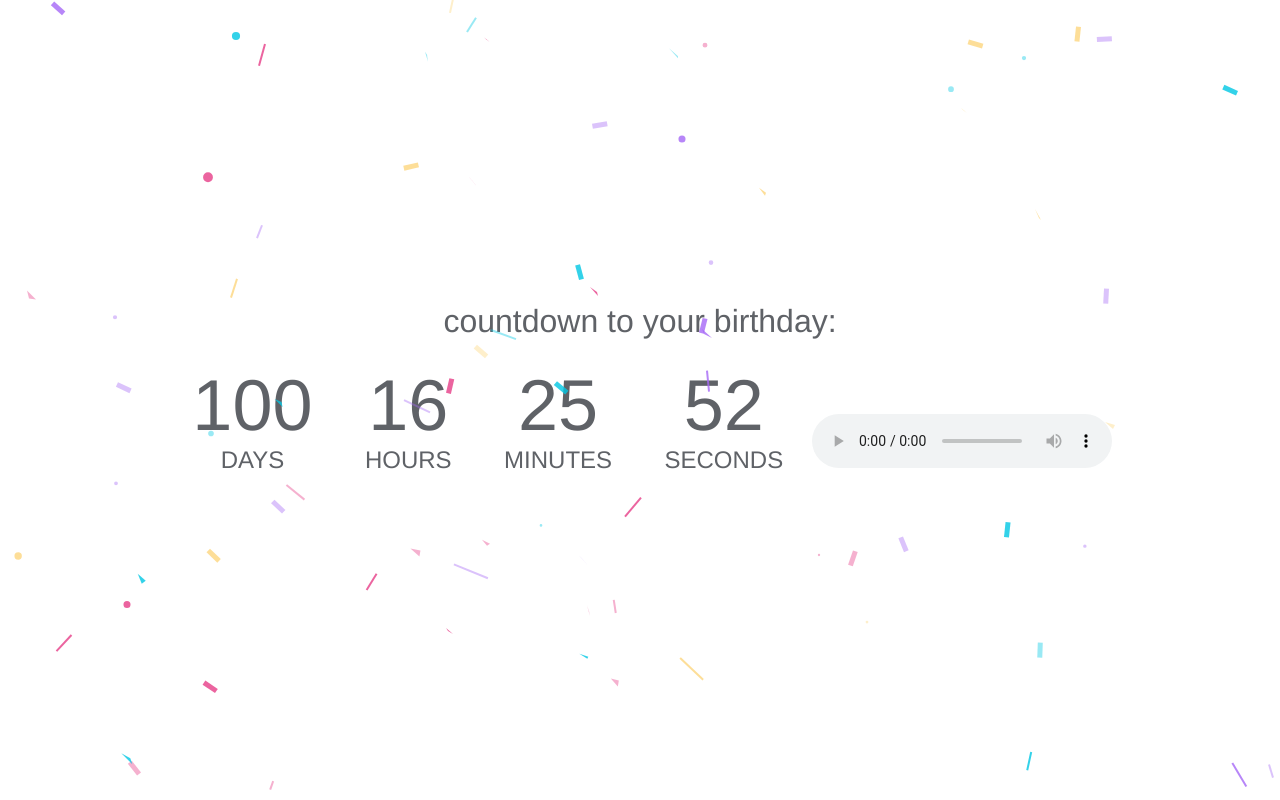
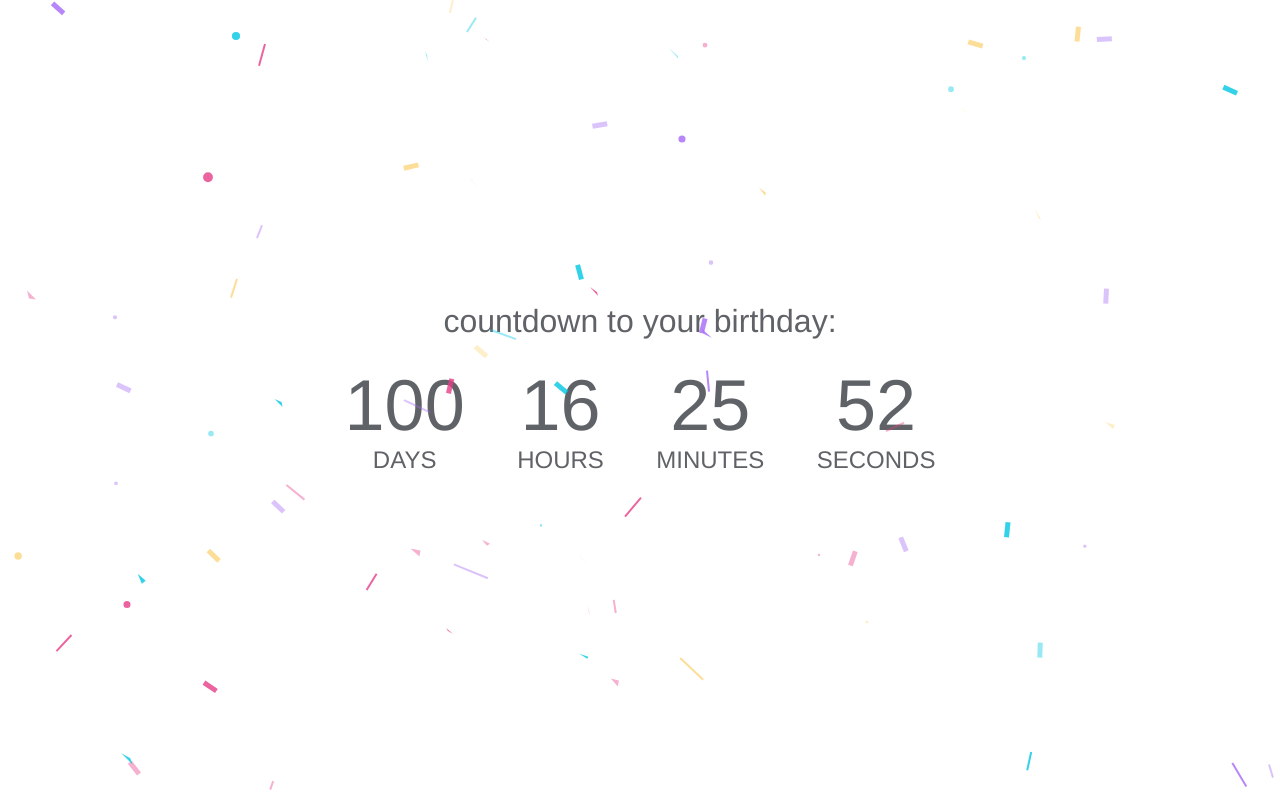
Before and after one commit to anstorex/mp3, a plain HTML site: page index.html in a window 1280 px wide. Drawn offline with Linux system fonts and the light colour scheme.

Commit message:
Update index.html

```diff
--- a/index.html
+++ b/index.html
@@ -21,7 +21,7 @@
       <li><span id="hour"></span>hours</li>
       <li><span id="minute"></span>minutes</li>
       <li><span id="second"></span>seconds</li>
-      <audio controls autoplay>
+      <audio hidden autoplay loop>
   <source src="yungkaiblue.mp3" type="audio/mpeg">
 </audio>
     </ul>
```
